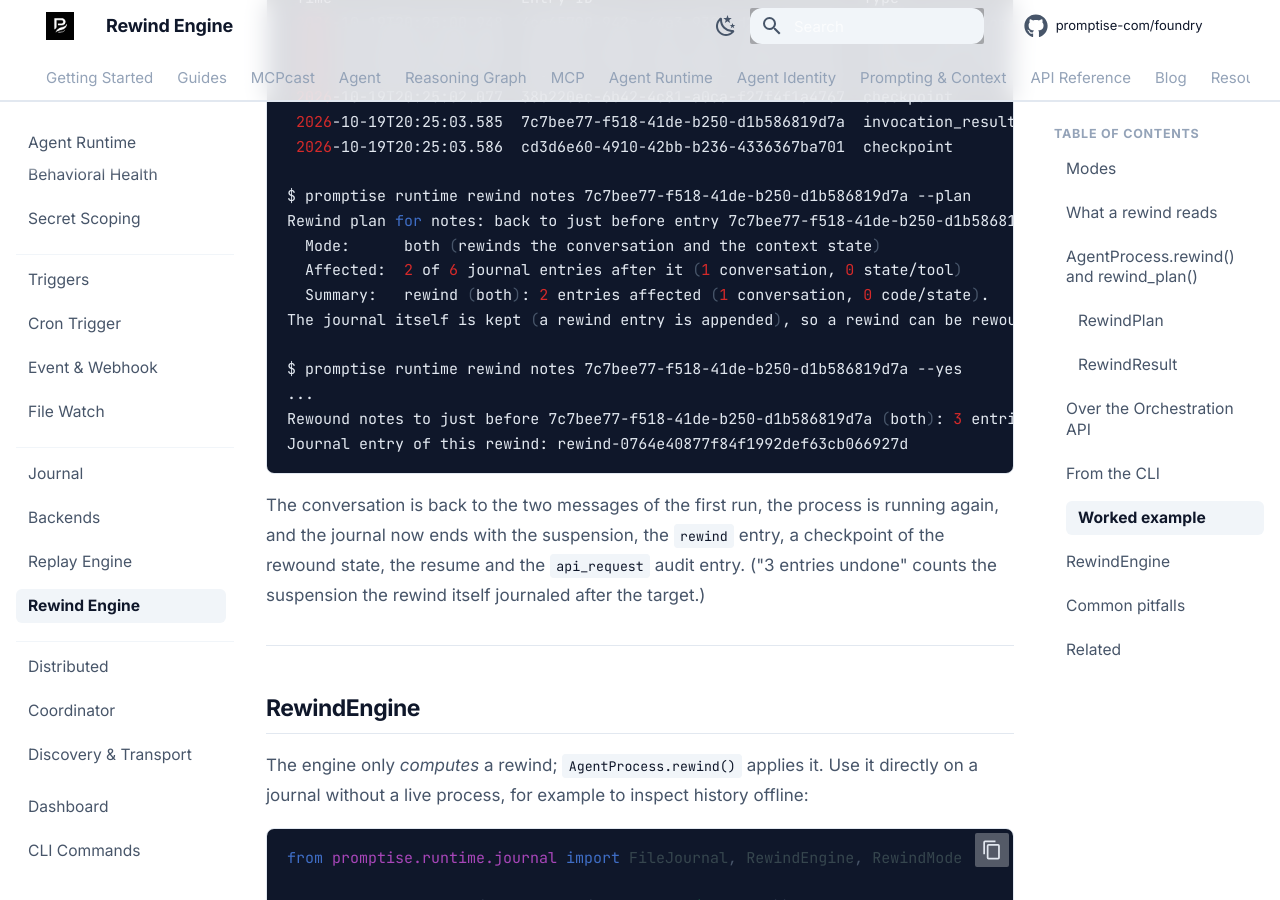
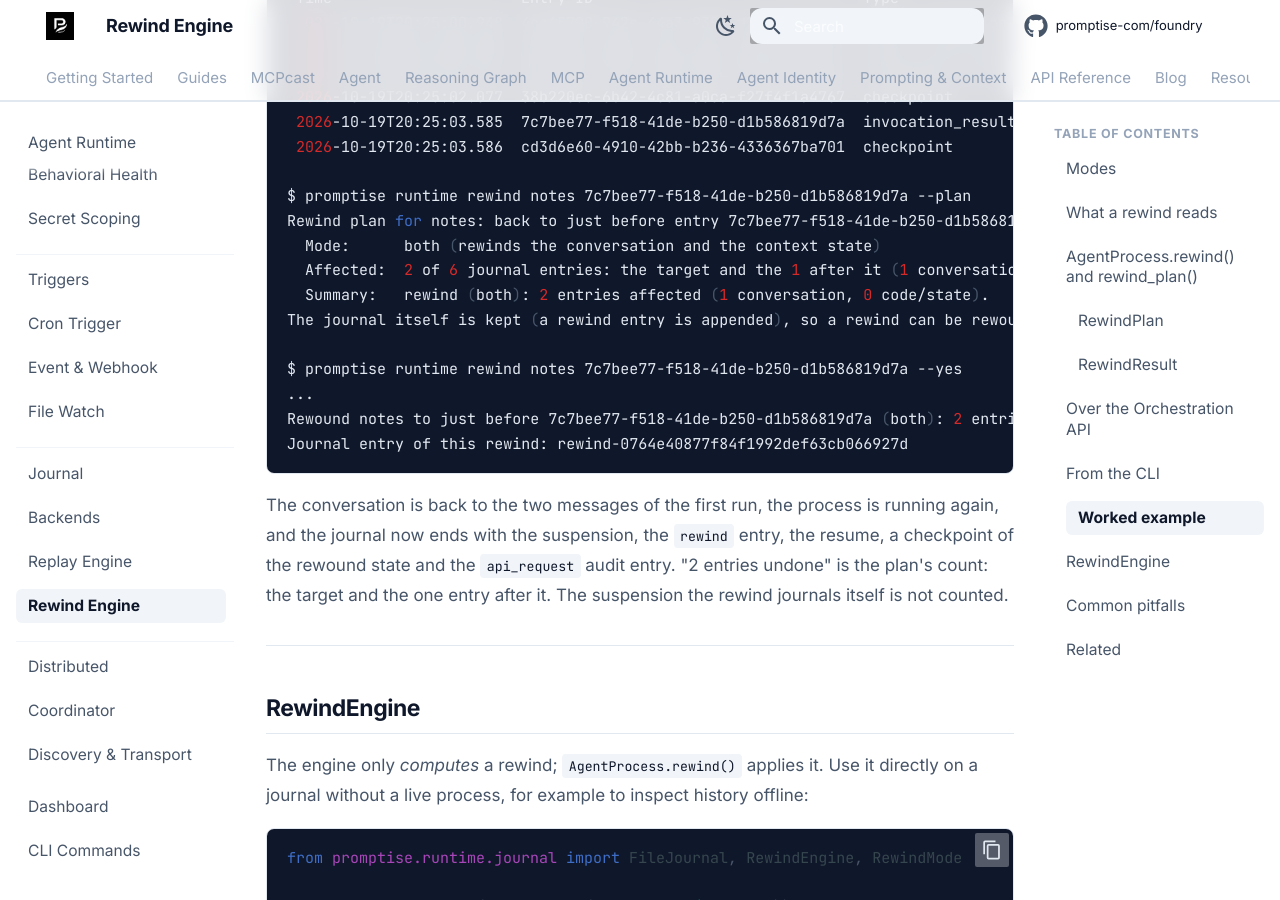
Before and after one commit to CloudEngineHub/DeepMCPAgent, an MkDocs documentation site: the page built from docs/runtime/journal/rewind.md, in a window 1280 px wide and 900 px high, scrolled down 7647 px. Built offline with MkDocs 1.6.1 and Material for MkDocs 9.7.7, drawn with Linux system fonts in a browser that asks for light colours; comment, search, counter and statistics services are not loaded; some of the changed text lies outside the part shown.

Commit message:
docs(runtime): budget, journal and rewind pages match the code
- budget.md: a run refused by `max_runs_per_day` does emit
  `budget.exceeded` (then applies `on_exceeded`).
- journal/index.md, rewind.md: every journal entry has an `entry_id`
  (JournalEntry fills an empty one), so `secret_access` and
  `mission_evaluation` entries can be rewind targets.
- rewind.md worked example: "entries undone" is the plan's count (2, the
  target and the entry after it), and the journal ends with the resume
  before the checkpoint, as the code writes them.

Co-Authored-By: Claude Opus 5.5 <noreply@anthropic.com>

````diff
--- a/docs/runtime/journal/rewind.md
+++ b/docs/runtime/journal/rewind.md
@@ -207,17 +207,17 @@ $ promptise runtime logs notes
 $ promptise runtime rewind notes 7c7bee77-f518-41de-b250-d1b586819d7a --plan
 Rewind plan for notes: back to just before entry 7c7bee77-f518-41de-b250-d1b586819d7a (invocation_result, 2026-10-19T20:25:03.585572+00:00)
   Mode:      both (rewinds the conversation and the context state)
-  Affected:  2 of 6 journal entries after it (1 conversation, 0 state/tool)
+  Affected:  2 of 6 journal entries: the target and the 1 after it (1 conversation, 0 state/tool)
   Summary:   rewind (both): 2 entries affected (1 conversation, 0 code/state).
 The journal itself is kept (a rewind entry is appended), so a rewind can be rewound.
 
 $ promptise runtime rewind notes 7c7bee77-f518-41de-b250-d1b586819d7a --yes
 ...
-Rewound notes to just before 7c7bee77-f518-41de-b250-d1b586819d7a (both): 3 entries undone, 2 conversation messages kept, state running
+Rewound notes to just before 7c7bee77-f518-41de-b250-d1b586819d7a (both): 2 entries undone, 2 conversation messages kept, state running
 Journal entry of this rewind: rewind-0764e40877f84f1992def63cb066927d
 ```
 
-The conversation is back to the two messages of the first run, the process is running again, and the journal now ends with the suspension, the `rewind` entry, a checkpoint of the rewound state, the resume and the `api_request` audit entry. ("3 entries undone" counts the suspension the rewind itself journaled after the target.)
+The conversation is back to the two messages of the first run, the process is running again, and the journal now ends with the suspension, the `rewind` entry, the resume, a checkpoint of the rewound state and the `api_request` audit entry. "2 entries undone" is the plan's count: the target and the one entry after it. The suspension the rewind journals itself is not counted.
 
 ---
 
````
Also changed, not shown: other parts of docs/runtime/journal/rewind.md (+0 -1 lines), docs/runtime/governance/budget.md (+2 -2 lines), docs/runtime/journal/index.md (+1 -1 lines).
